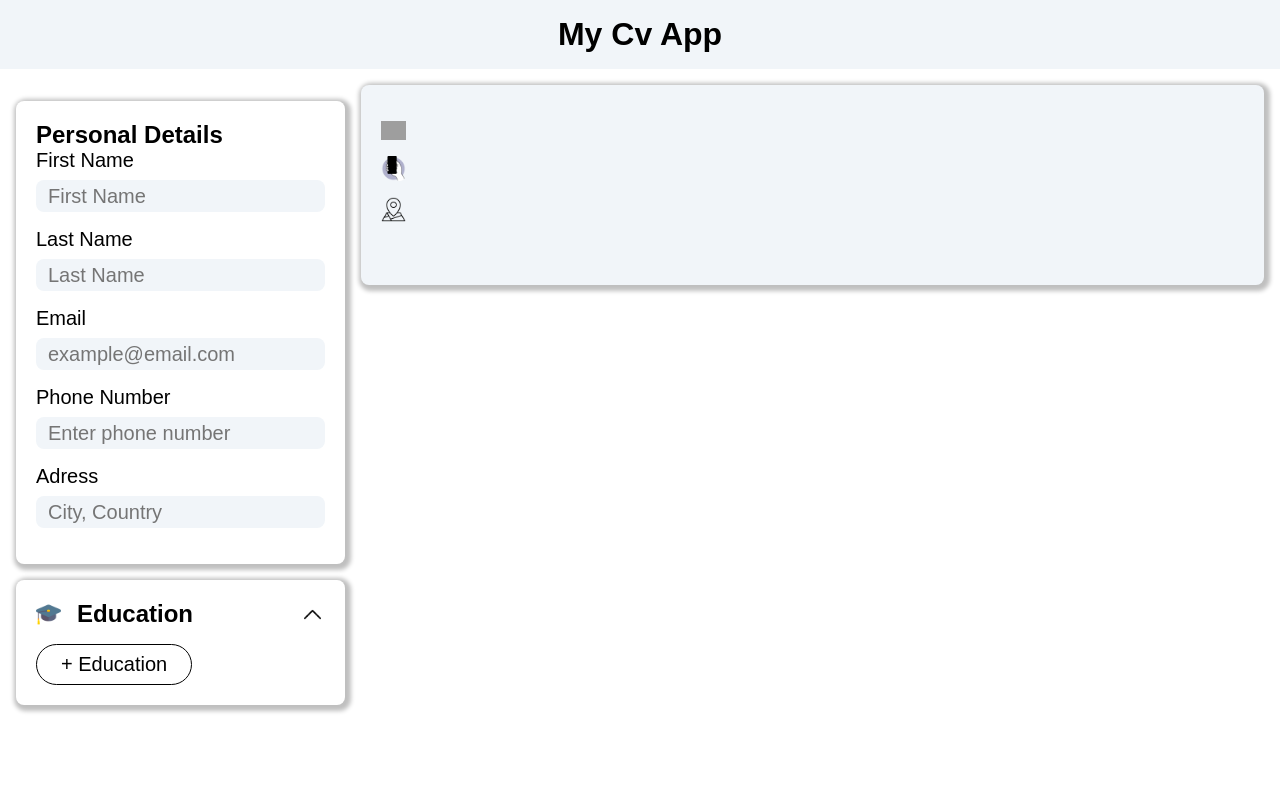
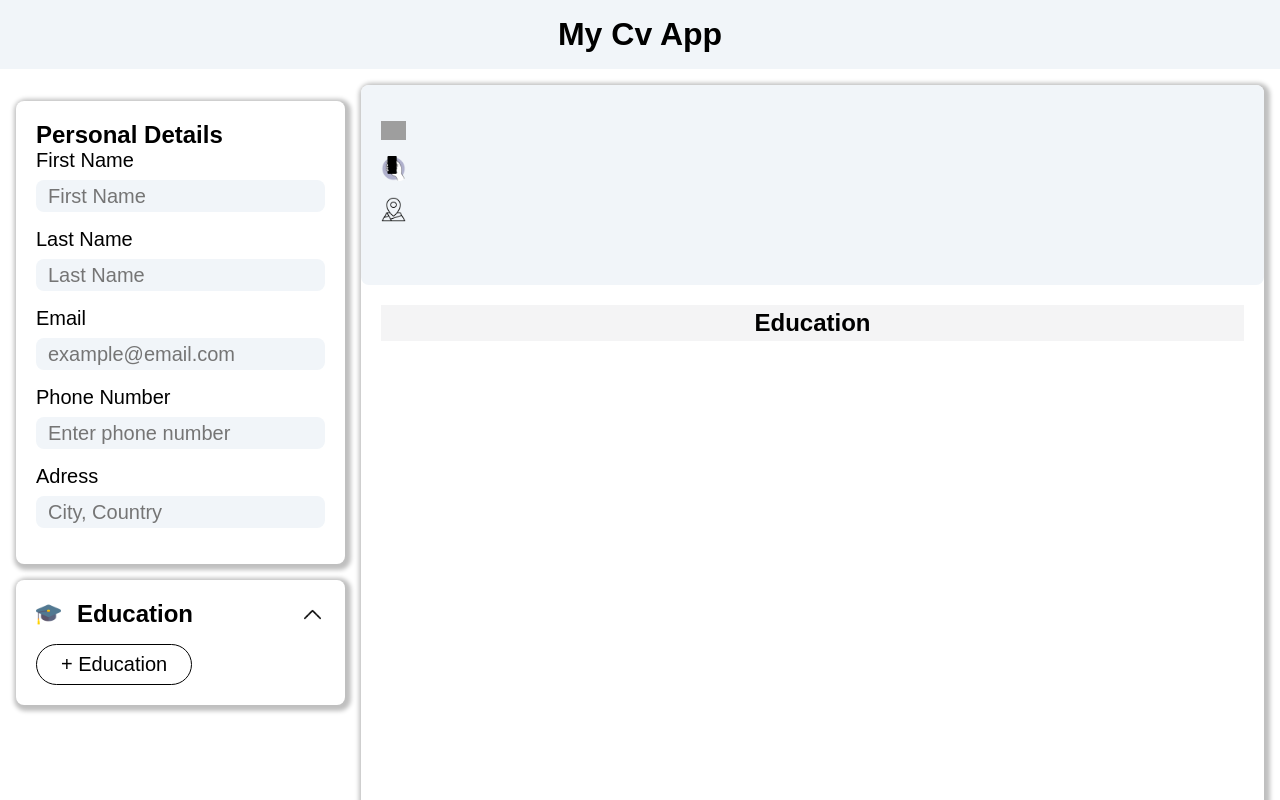
Before and after one commit to Medido1/The-OdinProject-CV-Application, a React (Vite) app: page / in a window 1280 px wide. Shown: the top 800 px of the page. Built offline with nearby package versions, Linux system fonts and the light colour scheme; grey boxes are pictures that could not be loaded.

Commit message:
Education info are displayed on input

```diff
--- a/src/App.jsx
+++ b/src/App.jsx
@@ -7,6 +7,7 @@ export default function App() {
     <>
       <Header />
       <Main />
+
     </>
   )
 };
--- a/src/components/DisplayContainer.jsx
+++ b/src/components/DisplayContainer.jsx
@@ -1,10 +1,12 @@
 import React from 'react';
 import PersonalInfoDisplay from './PersonalInfoDisplay';
+import EducationDisplay from './EducationDisplay';
 
-export default function displayContainer({personalDetails}) {
+export default function displayContainer({personalDetails, educationDetails}) {
   return (
     <div className='display_container'>
       <PersonalInfoDisplay personalDetails={personalDetails}/>
+      <EducationDisplay educationDetails={educationDetails}/>
     </div>
   )
 }
--- /dev/null
+++ b/src/components/EducationDisplay.jsx
@@ -0,0 +1,19 @@
+import React from 'react';
+
+export default function EducationDisplay({educationDetails}) {
+  return (
+    <div className='education_display'>
+      <h2>Education</h2>
+      <div>
+        <div>
+          <p>{educationDetails.startDate}</p>
+          <p>{educationDetails.endDate}</p>
+        </div>
+        <div>
+          <h3>{educationDetails.school}</h3>
+          <p>{educationDetails.degree}</p>
+        </div>
+      </div>
+    </div>
+  )
+}
--- a/src/components/EducationInput.jsx
+++ b/src/components/EducationInput.jsx
@@ -4,7 +4,7 @@ import educationIcon from '../assets/icons/mortarboard.png';
 import arrowUp from '../assets/icons/up-arrow.png';
 import arrowDown from '../assets/icons/down-arrow.png';
 
-export default function EducationInput() {
+export default function EducationInput({educationDetails, onEducationDetailsChange}) {
   const [showForm, setShowForm] = useState(false);
   const [addBtn, setAddBtn] = useState(true);
 
@@ -14,6 +14,15 @@ export default function EducationInput() {
 
   function showAddBtn() {
     setAddBtn(!addBtn)
+  }
+
+  function handleChange(e) {
+    const {id, value} = e.target;
+    const newEducationDetails = {
+      ...educationDetails,
+      [id]:value
+    };
+    onEducationDetailsChange(newEducationDetails);
   }
 
   return (
@@ -32,12 +41,18 @@ export default function EducationInput() {
       <form action="" className='education_form'>
         <InputGrp id="school" labeltext="School"
           type="text" placeholder="Enter School/university"
+          value={educationDetails.school} onChange={handleChange}
         />
         <InputGrp id="degree" labeltext="Degree"
           type="text" placeholder="Enter degree/field of study"
+          value={educationDetails.degree} onChange={handleChange}
         />
-        <InputGrp id="startDate" labeltext="Start Date" type="date" />
-        <InputGrp id="endDate" labeltext="end Date"type="date" />
+        <InputGrp id="startDate" labeltext="Start Date" type="date"
+          value={educationDetails.startDate} onChange={handleChange}
+        />
+        <InputGrp id="endDate" labeltext="end Date"type="date"
+          value={educationDetails.endDate} onChange={handleChange}
+        />
       </form>
       }
     </div>
--- a/src/components/InputContainer.jsx
+++ b/src/components/InputContainer.jsx
@@ -2,12 +2,16 @@ import React from 'react';
 import PersonalInput from './PersonalInput';
 import EducationInput from './EducationInput';
 
-export default function InputContainer({personalDetails, onPersonalDetailsChange}) {
+export default function InputContainer(
+  {personalDetails, onPersonalDetailsChange,
+    educationDetails, onEducationDetailsChange
+  }) {
   return (
     <div className="input_container">
       <PersonalInput personalDetails={personalDetails}
       onPersonalDetailsChange={onPersonalDetailsChange}/>
-      <EducationInput />
+      <EducationInput educationDetails={educationDetails}
+      onEducationDetailsChange={onEducationDetailsChange}/>
     </div>
 
   )
--- a/src/components/Main.jsx
+++ b/src/components/Main.jsx
@@ -14,14 +14,29 @@ export default function Main() {
   function handlePersonalDetailsChange(newPersonalDetails) {
     setPersonalDetails(newPersonalDetails);
   }
+
+  const [educationDetails, setEducationDetails] = useState({
+    school:"",
+    degree:"",
+    startDate: "",
+    endDate: "",
+  })
+
+  function handleEducationDetailsChange(newEducationDetails){
+    setEducationDetails(newEducationDetails);
+  }
+
   return (
     <main className='main'>
       <InputContainer
       personalDetails={personalDetails}
       onPersonalDetailsChange = {handlePersonalDetailsChange}
+      educationDetails={educationDetails}
+      onEducationDetailsChange={handleEducationDetailsChange}
       />
       <DisplayContainer
       personalDetails={personalDetails}
+      educationDetails={educationDetails}
       />
     </main>
   )
--- a/src/index.css
+++ b/src/index.css
@@ -39,8 +39,15 @@ body {
   background-color: #fff;
   padding: 1.25rem;
   border-radius: .5rem;
+}
+
+.personal_details_form,
+.education_form_container,
+.display_container {
   box-shadow: 2px 2px 4px 4px rgba(0, 0, 0, 0.25);
+  border-radius: .5rem;
 }
+
 
 .display_container {
   width: 100%;
@@ -103,3 +110,21 @@ body {
 .education_form {
   margin-top: 1rem;
 }
+
+.education_display {
+  padding: 1.25rem;
+  display: flex;
+  flex-direction: column;
+  gap: 1rem;
+}
+
+.education_display h2 {
+  text-align: center;
+  background-color: #f4f4f5;
+  padding: .25rem;
+}
+
+.education_display>div {
+  display: flex;
+  gap: 3rem;
+}
```
